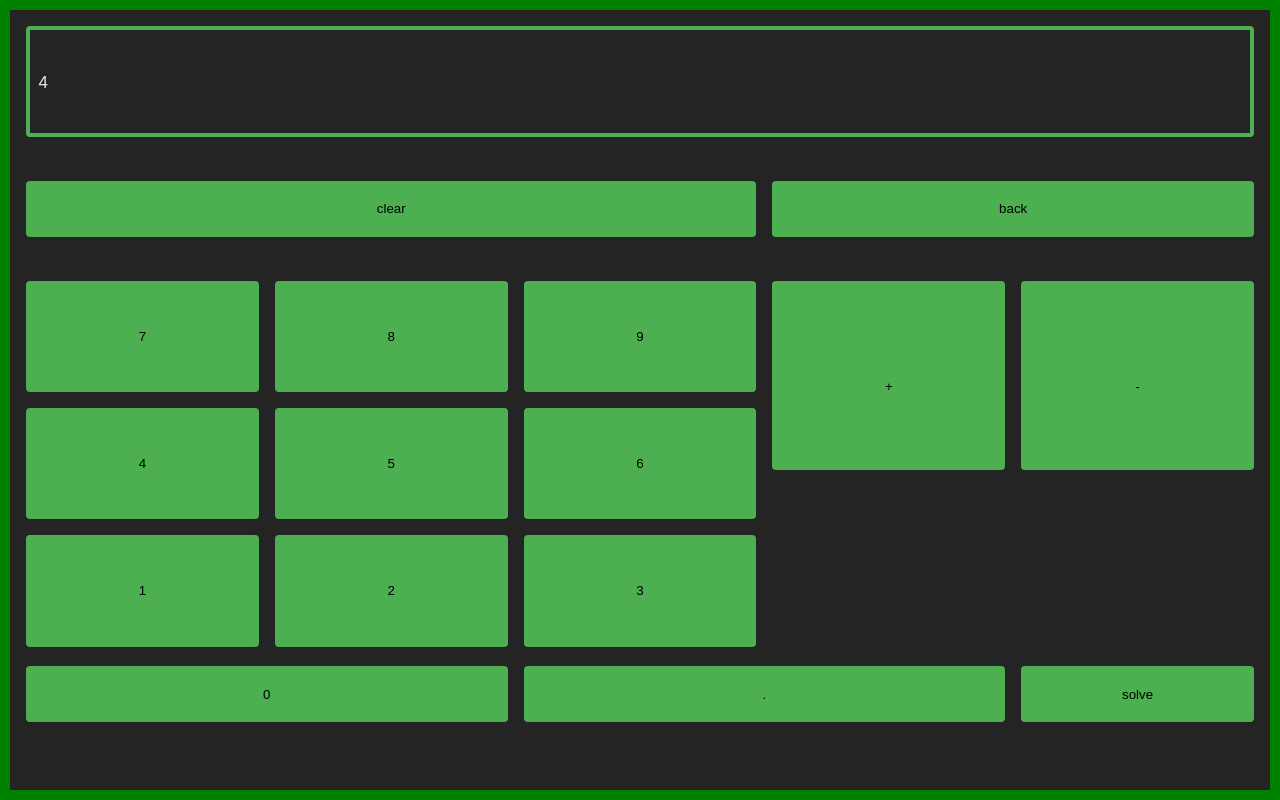
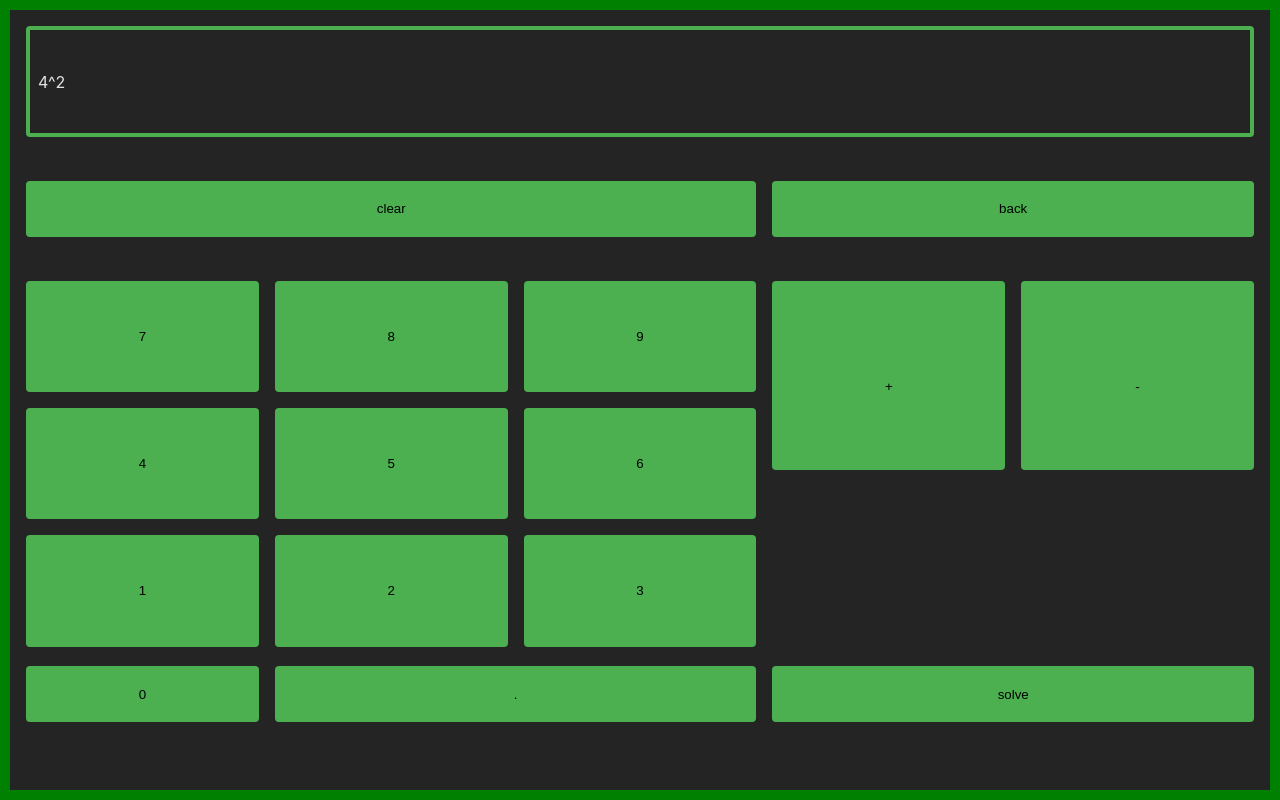
Before and after one commit to ClydeFrog04/calculator, a React (Vite) app: page / in a window 1280 px wide. Built offline with nearby package versions, Linux system fonts and the light colour scheme.

Commit message:
saving layout

```diff
--- a/src/pages/Calculatorinator.css
+++ b/src/pages/Calculatorinator.css
@@ -60,6 +60,9 @@
   gap: 1rem;
   padding: 1rem;
 }
+.calculatorinator .button {
+  background-color: #4cb050;
+}
 .calculatorinator #answerArea {
   grid-column: 1/6;
 }
@@ -96,18 +99,19 @@
   grid-row: 5/5;
 }
 .calculatorinator #zero {
-  grid-column: 1/3;
+  grid-column: 1/2;
   height: 50%;
   align-self: center;
   margin-bottom: 3rem;
 }
 .calculatorinator #dot {
-  grid-column: 3/5;
+  grid-column: 2/4;
   height: 50%;
   align-self: center;
   margin-bottom: 3rem;
 }
 .calculatorinator #solve {
+  grid-column: 4/6;
   height: 50%;
   align-self: center;
   margin-bottom: 3rem;
--- a/src/pages/Calculatorinator.scss
+++ b/src/pages/Calculatorinator.scss
@@ -4,6 +4,7 @@
 
 $componentGap: 1rem;
 $buttonGap: .25rem;
+$themeColor: $themeGreen;
 
 @mixin halfAndAlignCenter {
     height: 50%;
@@ -24,6 +25,9 @@ $buttonGap: .25rem;
     gap: 1rem;
     padding: 1rem;
 
+    .button{
+        background-color: $themeColor;
+    }
 
     #answerArea {
         grid-column: 1 / 6;
@@ -67,24 +71,25 @@ $buttonGap: .25rem;
     }
 
     #zero {
-        grid-column: 1/3;
+        grid-column: 1/2;
         @include halfAndAlignCenter();
         margin-bottom: 3rem;
     }
 
     #dot {
-        grid-column: 3/5;
+        grid-column: 2/4;
         @include halfAndAlignCenter();
         margin-bottom: 3rem;
     }
 
     #solve{
+        grid-column: 4/6;
         @include halfAndAlignCenter();
         margin-bottom: 3rem;
     }
 
     .answerArea {
-        border: 4px solid $themeGreen;
+        border: 4px solid $themeColor;
         border-radius: $mainCornerSize;
         padding: .5rem;
         box-sizing: border-box;
--- a/src/pages/Calculatorinator.tsx
+++ b/src/pages/Calculatorinator.tsx
@@ -10,7 +10,7 @@ interface CalculatorinatorProps {
 
 const Calculatorinator = (props: CalculatorinatorProps) => {
     const TAG = "[Calculatorinator.tsx]";
-    const [answer, setAnswer] = useState<string>("4");
+    const [answer, setAnswer] = useState<string>("4^2");
 
     const isLastCharOperator = () => {
         const lastChar = answer.charAt(answer.length - 1);
```
Also changed, not shown: 1 other file (tests, documents, lock files or other folders).
